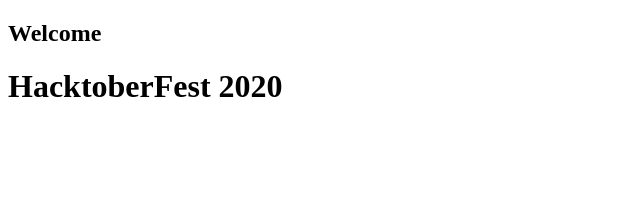
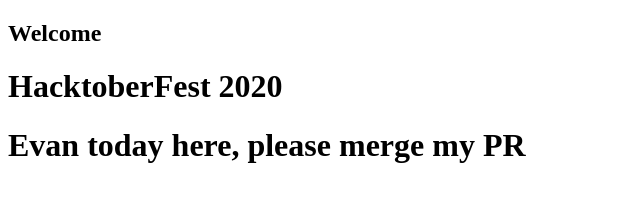
Before and after one commit to Pawansinghla/hacktoberfest2020, a plain HTML site: page index.html in a window 1280 px wide. Shown: the whole page, without its empty margins (0-640 px from the left). Drawn offline with Linux system fonts and the light colour scheme.

Commit message:
Update index.html

```diff
--- a/index.html
+++ b/index.html
@@ -3,6 +3,6 @@
 <body>
 <h2><b>Welcome </b> </h2>
 <h1>HacktoberFest 2020</h1>
-
+<h1>Evan today here, please merge my PR</h1>
 </body>
 </html>
```
